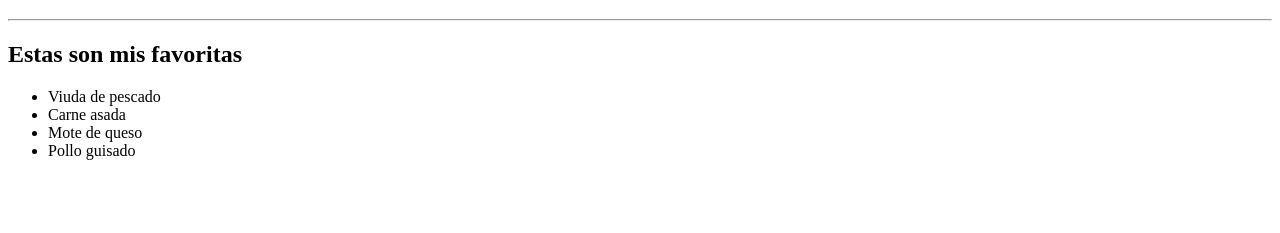
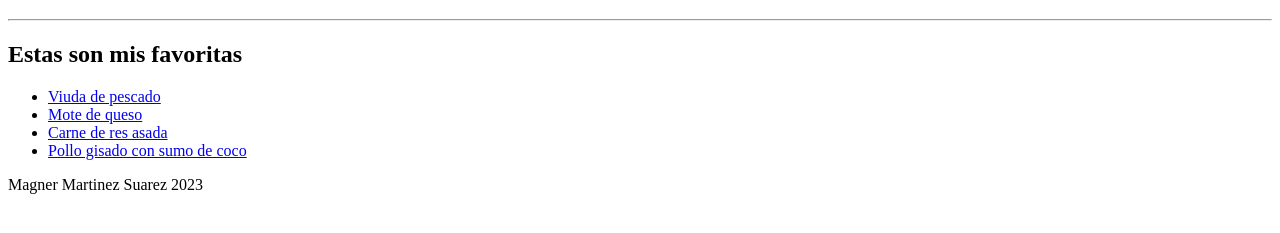
Before and after one commit to Magner-M-S/practica-html, a plain HTML site: page index.html in a window 1280 px wide. Shown: the part 61-294 px from the top of the page. Drawn offline with Linux system fonts and the light colour scheme.

Commit message:
segundo-commit

```diff
--- a/index.html
+++ b/index.html
@@ -12,10 +12,12 @@
     <hr />
     <h2>Estas son mis favoritas</h2>
     <ul>
-      <li>Viuda de pescado</li>
-      <li>Carne asada</li>
-      <li>Mote de queso</li>
-      <li>Pollo guisado</li>
+      <li><a href="#">Viuda de pescado</a></li>
+      <li><a href="#">Mote de queso</a></li>
+      <li><a href="#">Carne de res asada</a></li>
+      <li><a href="#">Pollo gisado con sumo de coco</a></li>
     </ul>
+
+    <footer>Magner Martinez Suarez 2023</footer>
   </body>
 </html>
```
